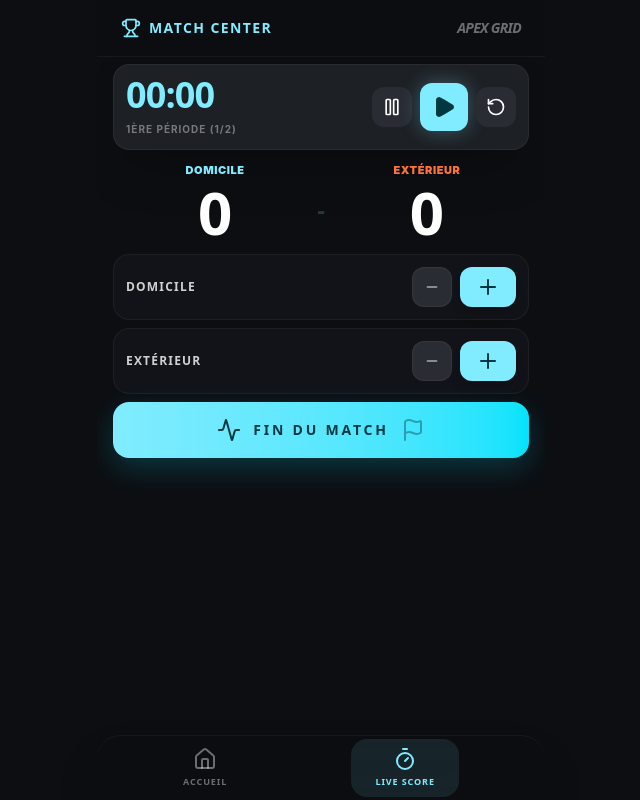
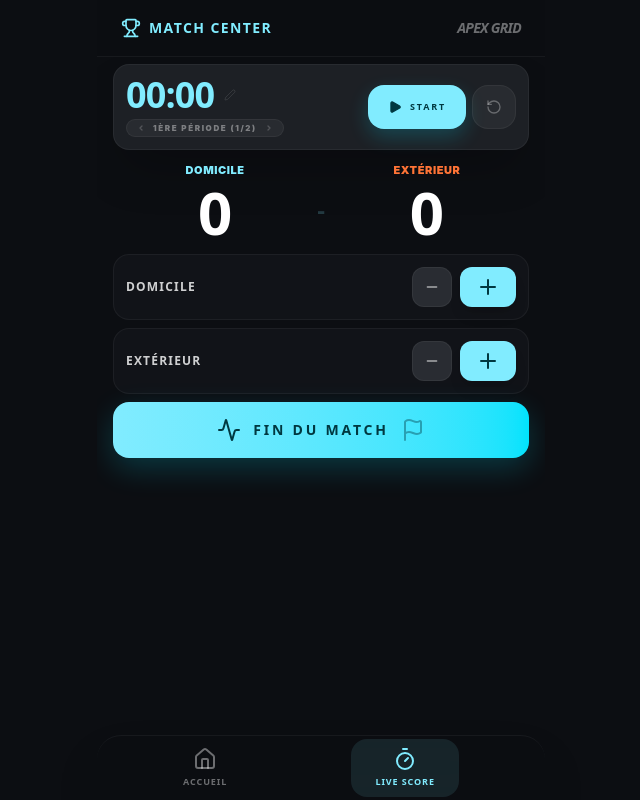
Before and after one commit to RCC83/Apex-Grid-, a React (Vite) app: page / in a window 1280 px wide. Both pictures are taken after a click on the button "REJOINDRE LE LIVE". Shown: the whole page, without its empty margins (319-959 px from the left). Built offline with nearby package versions, Linux system fonts and the light colour scheme.

Commit message:
feat: Add editable timer and period settings
Introduces functionality to edit the current timer and customize period settings for different match formats. This includes UI elements for direct input and save/cancel actions.

```diff
--- a/src/App.tsx
+++ b/src/App.tsx
@@ -16,7 +16,11 @@
   Trophy,
   Activity,
   ChevronRight,
-  Shield
+  Shield,
+  Edit2,
+  Check,
+  X,
+  ChevronLeft
 } from 'lucide-react';
 import { motion, AnimatePresence } from 'motion/react';
 
@@ -107,6 +111,10 @@
             <LiveScoreScreen
               key="live"
               seconds={seconds}
+              isActive={isActive}
+              matchFormat={matchFormat}
+              customPeriodCount={customPeriodCount}
+              customPeriodDuration={customPeriodDuration}
               formatTime={formatTime}
               getPeriodLabel={getPeriodLabel}
               setIsActive={setIsActive}
@@ -167,6 +175,10 @@
 
 const LiveScoreScreen = ({
   seconds,
+  isActive,
+  matchFormat,
+  customPeriodCount,
+  customPeriodDuration,
   formatTime,
   getPeriodLabel,
   setIsActive,
@@ -179,6 +191,52 @@
   setAwayScore,
   resetMatch
 }: any) => {
+  const [isEditingTime, setIsEditingTime] = useState(false);
+  const [editMinutes, setEditMinutes] = useState(Math.floor(seconds / 60).toString());
+  const [editSeconds, setEditSeconds] = useState((seconds % 60).toString());
+
+  const handleSetTime = () => {
+    const mins = parseInt(editMinutes) || 0;
+    const secs = parseInt(editSeconds) || 0;
+    setSeconds(mins * 60 + secs);
+    setIsEditingTime(false);
+  };
+
+  const handlePeriodChange = (direction: 'next' | 'prev') => {
+    let duration = 45; // Default
+    let count = 2;
+
+    if (matchFormat === 'kids') {
+      duration = 15;
+      count = 3;
+    } else if (matchFormat === 'adults') {
+      duration = 45;
+      count = 2;
+    } else {
+      duration = customPeriodDuration;
+      count = customPeriodCount;
+    }
+
+    const durationInSeconds = duration * 60;
+    const currentPeriod = Math.floor(seconds / durationInSeconds);
+
+    let nextSeconds = seconds;
+    if (direction === 'next') {
+      if (currentPeriod < count - 1) {
+        nextSeconds = (currentPeriod + 1) * durationInSeconds;
+      }
+    } else {
+      if (currentPeriod > 0) {
+        nextSeconds = (currentPeriod - 1) * durationInSeconds;
+      } else {
+        nextSeconds = 0;
+      }
+    }
+
+    setSeconds(nextSeconds);
+    setIsActive(false);
+  };
+
   return (
     <motion.div
       initial={{ opacity: 0, x: 20 }}
@@ -192,38 +250,129 @@
         animate={{ opacity: 1, y: 0 }}
         className="bg-surface-high rounded-2xl p-3 flex items-center justify-between shadow-2xl border border-white/5"
       >
-        <div className="flex flex-col w-[120px] shrink-0">
-          <span className="font-headline text-primary text-4xl font-bold tracking-tight tabular-nums leading-none">
-            {formatTime(seconds)}
-          </span>
-          <span className="text-[10px] font-bold uppercase tracking-widest text-white/40 mt-2 h-4 flex items-center overflow-hidden whitespace-nowrap">
-            {getPeriodLabel()}
-          </span>
+        <div className="flex flex-col gap-1.5 min-w-0">
+          <div className="flex items-center gap-1.5">
+            <span className="font-headline text-primary text-4xl font-bold tracking-tight tabular-nums leading-none">
+              {formatTime(seconds)}
+            </span>
+            <button
+              onClick={() => {
+                setEditMinutes(Math.floor(seconds / 60).toString());
+                setEditSeconds((seconds % 60).toString());
+                setIsEditingTime(true);
+              }}
+              className="p-1 text-white/10 hover:text-primary transition-colors"
+            >
+              <Edit2 className="w-3 h-3" />
+            </button>
+          </div>
+          <div className="flex items-center gap-0.5 bg-white/5 rounded-full px-2 py-0.5 w-fit border border-white/5">
+            <button
+              onClick={() => handlePeriodChange('prev')}
+              className="p-0.5 text-white/20 hover:text-primary transition-colors"
+            >
+              <ChevronLeft className="w-2 h-2" strokeWidth={4} />
+            </button>
+            <span className="text-[8px] font-black uppercase tracking-[0.2em] text-white/40 h-3 flex items-center overflow-hidden whitespace-nowrap px-1">
+              {getPeriodLabel()}
+            </span>
+            <button
+              onClick={() => handlePeriodChange('next')}
+              className="p-0.5 text-white/20 hover:text-primary transition-colors"
+            >
+              <ChevronRight className="w-2 h-2" strokeWidth={4} />
+            </button>
+          </div>
         </div>
-        <div className="flex items-center gap-2">
+        <div className="flex items-center gap-1.5">
           <button
-            onClick={() => setIsActive(false)}
-            className="w-10 h-10 flex items-center justify-center rounded-xl bg-surface-bright text-white hover:bg-white/10 transition-colors active:scale-95"
+            onClick={() => setIsActive(!isActive)}
+            className={`h-11 px-5 flex items-center justify-center gap-2 rounded-2xl transition-all active:scale-95 font-headline font-black text-[9px] uppercase tracking-[0.2em] ${
+              isActive
+                ? 'bg-white/5 text-white/60 border border-white/5 hover:bg-white/10'
+                : 'bg-primary text-on-primary shadow-[0_8px_20px_rgba(0,227,253,0.2)] hover:brightness-110'
+            }`}
           >
-            <Pause className="w-5 h-5" />
-          </button>
-          <button
-            onClick={() => setIsActive(true)}
-            className="w-12 h-12 flex items-center justify-center rounded-xl bg-primary text-on-primary shadow-[0_0_20px_rgba(129,236,255,0.3)] hover:brightness-110 transition-all active:scale-95"
-          >
-            <Play className="w-6 h-6 fill-current" />
+            {isActive ? (
+              <>
+                <Pause className="w-3.5 h-3.5" />
+                <span>Pause</span>
+              </>
+            ) : (
+              <>
+                <Play className="w-3.5 h-3.5 fill-current" />
+                <span>{seconds > 0 ? 'PLAY' : 'START'}</span>
+              </>
+            )}
           </button>
           <button
             onClick={() => {
               setSeconds(0);
               setIsActive(false);
             }}
-            className="w-10 h-10 flex items-center justify-center rounded-xl bg-surface-bright text-white hover:bg-white/10 transition-colors active:scale-95"
+            className="w-11 h-11 flex items-center justify-center rounded-2xl bg-white/5 text-white/30 hover:text-white hover:bg-white/10 transition-all border border-white/5 active:scale-95"
+            title="Réinitialiser"
           >
-            <RotateCcw className="w-5 h-5" />
+            <RotateCcw className="w-4 h-4" />
           </button>
         </div>
       </motion.section>
+
+      {/* Manual Time Setting Modal/Overlay */}
+      <AnimatePresence>
+        {isEditingTime && (
+          <motion.div
+            initial={{ opacity: 0 }}
+            animate={{ opacity: 1 }}
+            exit={{ opacity: 0 }}
+            className="fixed inset-0 z-[100] bg-surface/90 backdrop-blur-md flex items-center justify-center p-6"
+          >
+            <motion.div
+              initial={{ scale: 0.9, opacity: 0 }}
+              animate={{ scale: 1, opacity: 1 }}
+              exit={{ scale: 0.9, opacity: 0 }}
+              className="bg-surface-high border border-white/10 rounded-3xl p-6 w-full max-w-xs shadow-2xl"
+            >
+              <div className="flex items-center justify-between mb-6">
+                <h3 className="font-headline font-black text-primary uppercase tracking-widest text-xs">Ajuster le Chrono</h3>
+                <button onClick={() => setIsEditingTime(false)} className="text-white/40 hover:text-white">
+                  <X className="w-5 h-5" />
+                </button>
+              </div>
+
+              <div className="flex items-center justify-center gap-4 mb-8">
+                <div className="flex flex-col items-center gap-2">
+                  <span className="text-[9px] font-black text-white/20 uppercase tracking-widest">Minutes</span>
+                  <input
+                    type="number"
+                    value={editMinutes}
+                    onChange={(e) => setEditMinutes(e.target.value)}
+                    className="w-20 h-20 bg-surface-bright border border-white/5 rounded-2xl text-center text-3xl font-headline font-bold text-white focus:outline-none focus:border-primary/50"
+                  />
+                </div>
+                <span className="text-4xl font-headline font-bold text-white/20 mt-6">:</span>
+                <div className="flex flex-col items-center gap-2">
+                  <span className="text-[9px] font-black text-white/20 uppercase tracking-widest">Secondes</span>
+                  <input
+                    type="number"
+                    value={editSeconds}
+                    onChange={(e) => setEditSeconds(e.target.value)}
+                    className="w-20 h-20 bg-surface-bright border border-white/5 rounded-2xl text-center text-3xl font-headline font-bold text-white focus:outline-none focus:border-primary/50"
+                  />
+                </div>
+              </div>
+
+              <button
+                onClick={handleSetTime}
+                className="w-full bg-primary h-14 rounded-2xl flex items-center justify-center gap-3 shadow-lg hover:brightness-110 active:scale-95 transition-all"
+              >
+                <Check className="w-6 h-6 text-on-primary" />
+                <span className="font-headline font-black text-on-primary uppercase tracking-widest text-sm">Confirmer</span>
+              </button>
+            </motion.div>
+          </motion.div>
+        )}
+      </AnimatePresence>
 
       {/* Score Display */}
       <section className="flex flex-col items-center justify-center py-1">
```
